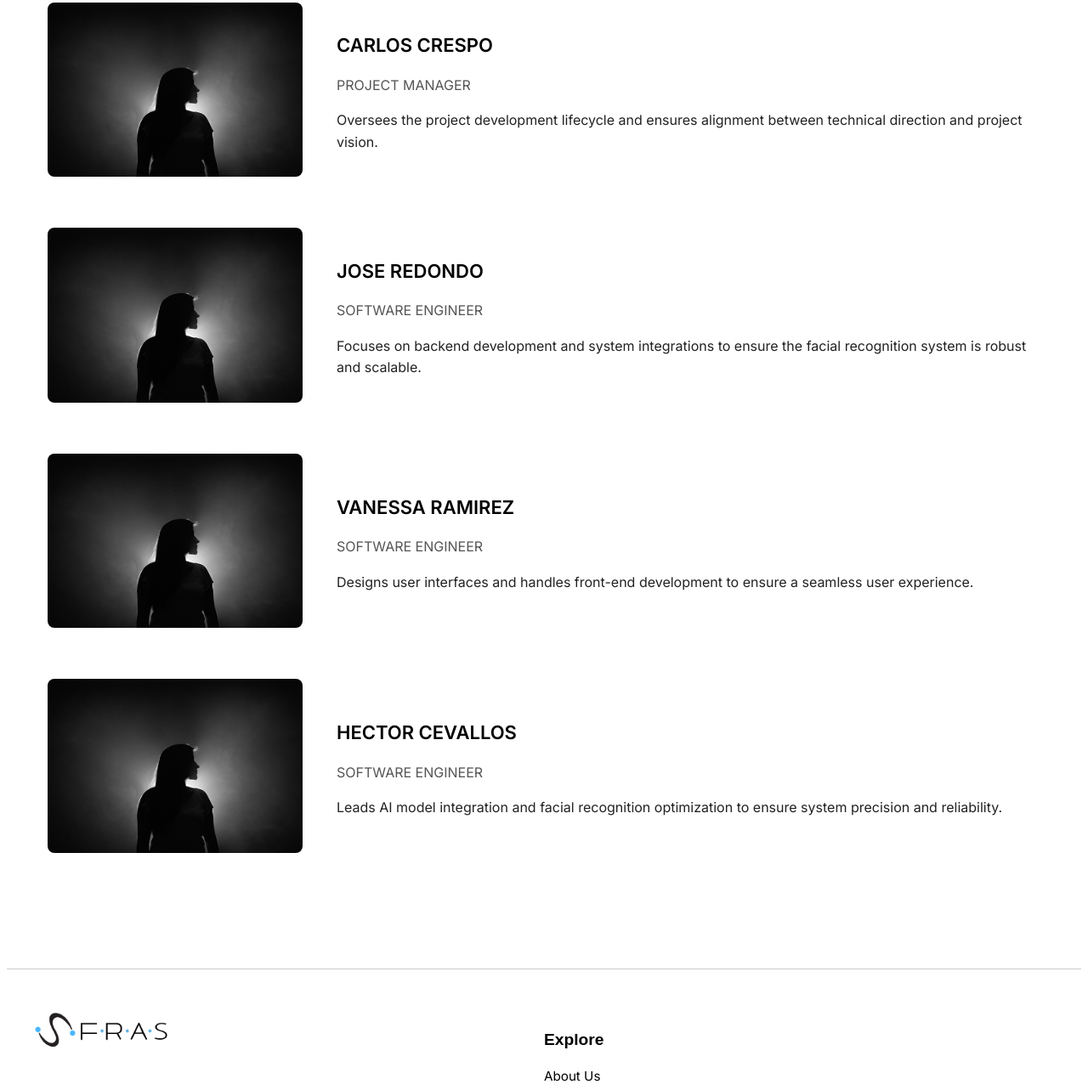
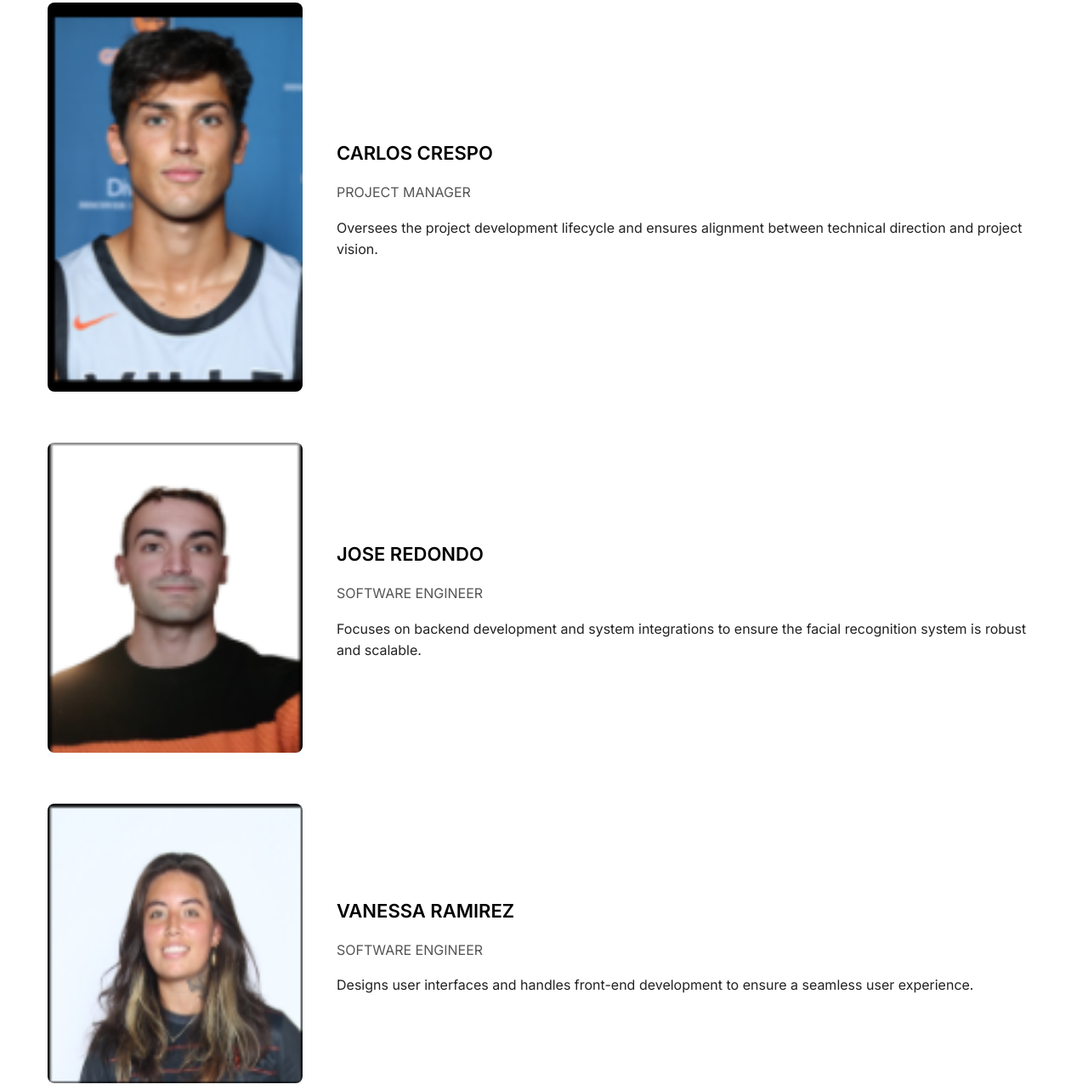
Before and after one commit to bellagj/FRAS, a plain HTML site: page about.html in a window 1280 px wide. Shown: the part 920-2203 px from the top of the page at 85% size. Drawn offline with Linux system fonts and the light colour scheme; a web font is replaced by a local one.

Commit message:
changed about us photos

```diff
--- a/about.html
+++ b/about.html
@@ -45,7 +45,7 @@
     <h2><span style="font-weight: normal;">MEET</span> <span style="color: #00AEEF;">THE TEAM</span></h2>
 
     <div class="team-member">
-      <img src="images/team-placeholder.jpg" alt="Carlos Crespo" class="team-photo">
+      <img src="images/carlos.png" alt="Carlos Crespo" class="team-photo">
       <div class="member-info">
         <h3>CARLOS CRESPO</h3>
         <p class="role">PROJECT MANAGER</p>
@@ -54,7 +54,7 @@
     </div>
 
     <div class="team-member">
-      <img src="images/team-placeholder.jpg" alt="Jose Redondo" class="team-photo">
+      <img src="images/jose.png" alt="Jose Redondo" class="team-photo">
       <div class="member-info">
         <h3>JOSE REDONDO</h3>
         <p class="role">SOFTWARE ENGINEER</p>
@@ -63,7 +63,7 @@
     </div>
 
     <div class="team-member">
-      <img src="images/team-placeholder.jpg" alt="Vanessa Ramirez" class="team-photo">
+      <img src="images/vanessa.png" alt="Vanessa Ramirez" class="team-photo">
       <div class="member-info">
         <h3>VANESSA RAMIREZ</h3>
         <p class="role">SOFTWARE ENGINEER</p>
@@ -72,7 +72,7 @@
     </div>
 
     <div class="team-member">
-      <img src="images/team-placeholder.jpg" alt="Hector Cevallos" class="team-photo">
+      <img src="images/hector.png" alt="Hector Cevallos" class="team-photo">
       <div class="member-info">
         <h3>HECTOR CEVALLOS</h3>
         <p class="role">SOFTWARE ENGINEER</p>
```
Also changed, not shown: images/carlos.png (added), images/hector.png (added), images/jose.png (added), images/vanessa.png (added).
